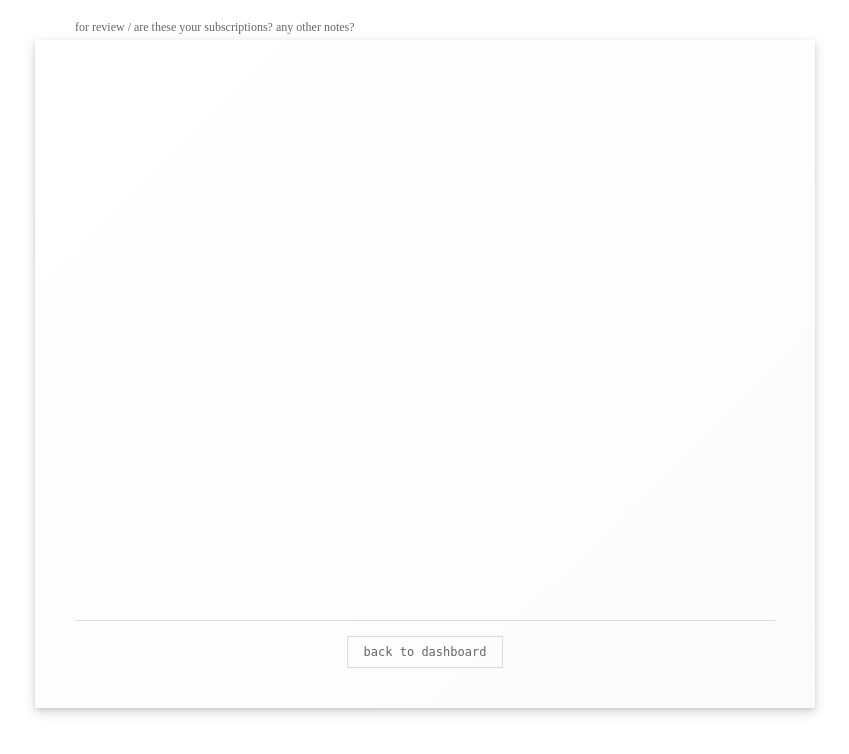
After one commit to rohanluthra13/subscriptions, a Python web app: template templates/review_view.html in a window 1280 px wide. The commit adds this page. Shown: the top 754 px of the page, without its empty margins (215-1064 px from the left). Run offline with Jinja, Linux system fonts and the light colour scheme; the template is opened without the code that fills it, so the values that code supplies are empty.

Commit message:
feat: implement 'for review' UI foundation
- Add review_view.html template with paper container design
- Update dashboard to make 'for review' section clickable
- Add render_review_view() method to handle ?view=review routing
- Consistent styling with existing notepad interface
- Ready for future integration with resources/llm_notes.md

🤖 Generated with [Claude Code](https://claude.ai/code)

Co-Authored-By: Claude <noreply@anthropic.com>

```diff
--- a/templates/dashboard.html
+++ b/templates/dashboard.html
@@ -105,7 +105,9 @@
             </div>
 
             <div class="section">
-                <div class="section-title">for review</div>
+                <a href="/?view=review" class="section-title-link">
+                    <div class="section-title">for review</div>
+                </a>
                 <div class="section-content" style="display: flex; flex-direction: column; justify-content: space-between; height: 100%;">
                     <!-- Empty for now - will be user information -->
                 </div>
--- /dev/null
+++ b/templates/review_view.html
@@ -0,0 +1,59 @@
+<!-- Header positioned above paper container -->
+<div style="margin: 20px auto 0 auto; width: clamp(300px, 85%, 700px); padding-left: 0;">
+    <p style="color: #666; font-size: 12px; margin: 0;">for review / are these your subscriptions? any other notes?</p>
+</div>
+
+<!-- Paper container for review -->
+<div class="paper-container" style="margin-top: 5px;">
+
+    <div style="height: 65vh; overflow-y: auto; margin-bottom: 20px; display: flex; flex-direction: column;">
+        <!-- Content area - currently blank, will be populated with LLM findings from llm_notes.md -->
+        <div id="review-content" style="flex: 1;">
+            <!-- Placeholder for future content -->
+        </div>
+    </div>
+
+    <div style="text-align: center; padding-top: 15px; border-top: 1px solid #e0e0e0;">
+        <a href="/" style="text-decoration: none;">
+            <button type="button" style="background: white; color: #666; border: 1px solid #ddd; padding: 8px 16px; font-size: 12px; cursor: pointer; font-family: inherit;">back to dashboard</button>
+        </a>
+    </div>
+</div>
+
+<style>
+    /* Paper container effect */
+    .paper-container {
+        background: white;
+        border-radius: 0;
+        box-shadow: 0 4px 12px rgba(0, 0, 0, 0.15), 0 2px 4px rgba(0, 0, 0, 0.1);
+        margin: 20px auto;
+        width: clamp(300px, 85%, 700px);
+        padding: 40px;
+        position: relative;
+        transition: box-shadow 0.2s ease;
+        font-family: "SF Mono", monospace;
+    }
+
+    /* Subtle texture overlay */
+    .paper-container::before {
+        content: '';
+        position: absolute;
+        top: 0;
+        left: 0;
+        right: 0;
+        bottom: 0;
+        background: linear-gradient(135deg,
+            rgba(255,255,255,0) 0%,
+            rgba(0,0,0,0.015) 100%);
+        pointer-events: none;
+    }
+
+    /* Content area styling */
+    #review-content {
+        position: relative;
+        z-index: 1;
+        color: #333;
+        font-size: 14px;
+        line-height: 1.6;
+    }
+</style>
```
Also changed, not shown: main.py (+8 -0 lines).
